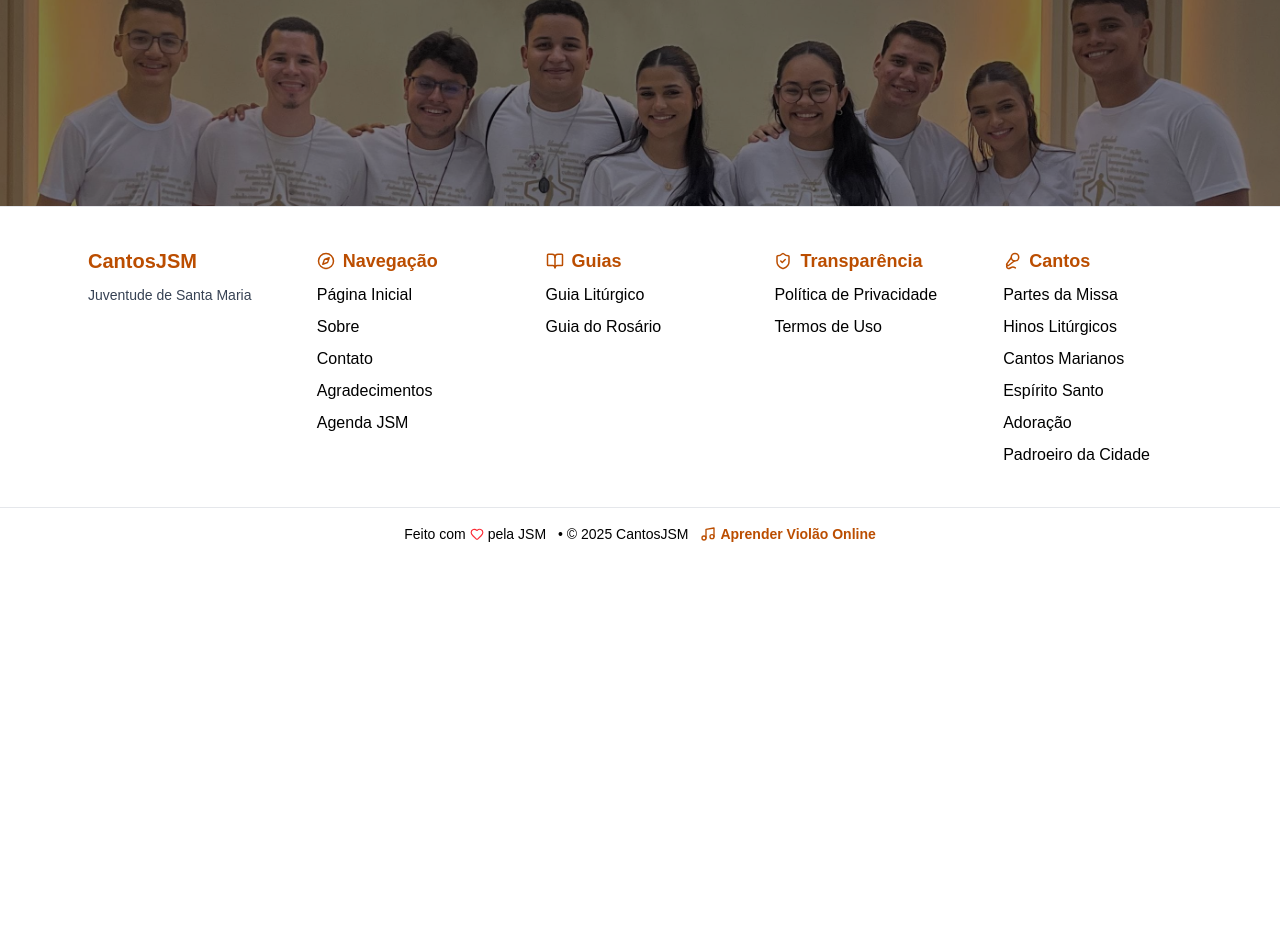
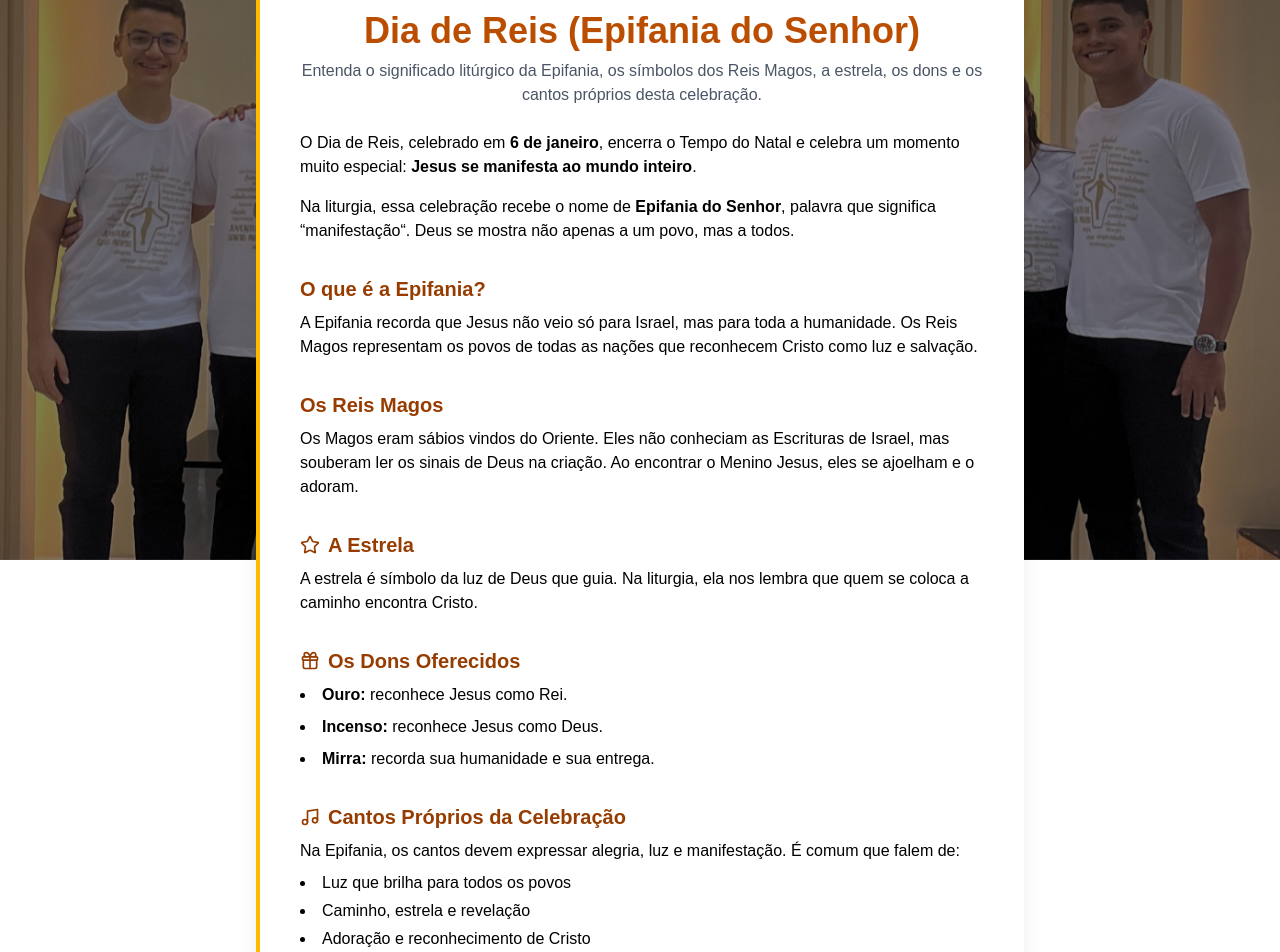
Before and after one commit to robsonalbuquerquedev/cantosjsm, a Next.js app: page /formacao-liturgica/dia-de-reis in a window 1280 px wide. Shown: the part 240-1192 px from the top of the page. Before the commit the page ends 800 px from the top, so only its background shows below. Built offline with nearby package versions, Linux system fonts and the light colour scheme.

Commit message:
feat: add component DiaDeReis.tsx

```diff
--- /dev/null
+++ b/src/components/DiaDeReis.tsx
@@ -0,0 +1,110 @@
+import { Star, Gift, Music } from "lucide-react";
+
+export default function DiaDeReis() {
+    return (
+        <section className="min-h-screen flex items-center justify-center px-6 py-20">
+            <article className="max-w-3xl w-full bg-white text-black rounded-2xl p-10 shadow-xl border-l-4 border-amber-400 space-y-6 relative fade-in-up-30d">
+                {/* Faixa decorativa */}
+                <div className="absolute top-0 left-0 w-full h-1 bg-gradient-to-r from-amber-500 via-yellow-400 to-amber-300 rounded-t-2xl" />
+
+                {/* Título */}
+                <header className="text-center space-y-2">
+                    <h1 className="text-3xl md:text-4xl font-bold text-amber-700">
+                        Dia de Reis (Epifania do Senhor)
+                    </h1>
+                    <p className="text-gray-600">
+                        Entenda o significado litúrgico da Epifania, os símbolos dos
+                        Reis Magos, a estrela, os dons e os cantos próprios desta
+                        celebração.
+                    </p>
+                </header>
+
+                {/* Introdução */}
+                <section className="mb-8">
+                    <p>
+                        O Dia de Reis, celebrado em <strong>6 de janeiro</strong>,
+                        encerra o Tempo do Natal e celebra um momento muito especial:
+                        <strong> Jesus se manifesta ao mundo inteiro</strong>.
+                    </p>
+                    <p className="mt-4">
+                        Na liturgia, essa celebração recebe o nome de{" "}
+                        <strong>Epifania do Senhor</strong>, palavra que significa
+                        &ldquo;manifestação&ldquo;. Deus se mostra não apenas a um povo, mas a
+                        todos.
+                    </p>
+                </section>
+
+                {/* Epifania */}
+                <section className="mb-8">
+                    <h2 className="text-xl font-semibold text-amber-800 mb-2">
+                        O que é a Epifania?
+                    </h2>
+                    <p>
+                        A Epifania recorda que Jesus não veio só para Israel, mas
+                        para toda a humanidade. Os Reis Magos representam os povos
+                        de todas as nações que reconhecem Cristo como luz e salvação.
+                    </p>
+                </section>
+
+                {/* Reis Magos */}
+                <section className="mb-8">
+                    <h2 className="text-xl font-semibold text-amber-800 mb-2">
+                        Os Reis Magos
+                    </h2>
+                    <p>
+                        Os Magos eram sábios vindos do Oriente. Eles não conheciam as
+                        Escrituras de Israel, mas souberam ler os sinais de Deus na
+                        criação. Ao encontrar o Menino Jesus, eles se ajoelham e o
+                        adoram.
+                    </p>
+                </section>
+
+                {/* Estrela */}
+                <section className="mb-8">
+                    <h2 className="text-xl font-semibold text-amber-800 mb-2 flex items-center gap-2">
+                        <Star size={20} /> A Estrela
+                    </h2>
+                    <p>
+                        A estrela é símbolo da luz de Deus que guia. Na liturgia, ela
+                        nos lembra que quem se coloca a caminho encontra Cristo.
+                    </p>
+                </section>
+
+                {/* Dons */}
+                <section className="mb-8">
+                    <h2 className="text-xl font-semibold text-amber-800 mb-2 flex items-center gap-2">
+                        <Gift size={20} /> Os Dons Oferecidos
+                    </h2>
+                    <ul className="list-disc list-inside space-y-2">
+                        <li>
+                            <strong>Ouro:</strong> reconhece Jesus como Rei.
+                        </li>
+                        <li>
+                            <strong>Incenso:</strong> reconhece Jesus como Deus.
+                        </li>
+                        <li>
+                            <strong>Mirra:</strong> recorda sua humanidade e sua
+                            entrega.
+                        </li>
+                    </ul>
+                </section>
+
+                {/* Cantos */}
+                <section>
+                    <h2 className="text-xl font-semibold text-amber-800 mb-2 flex items-center gap-2">
+                        <Music size={20} /> Cantos Próprios da Celebração
+                    </h2>
+                    <p>
+                        Na Epifania, os cantos devem expressar alegria, luz e
+                        manifestação. É comum que falem de:
+                    </p>
+                    <ul className="list-disc list-inside mt-2 space-y-1">
+                        <li>Luz que brilha para todos os povos</li>
+                        <li>Caminho, estrela e revelação</li>
+                        <li>Adoração e reconhecimento de Cristo</li>
+                    </ul>
+                </section>
+            </article>
+        </section>
+    );
+}
```
